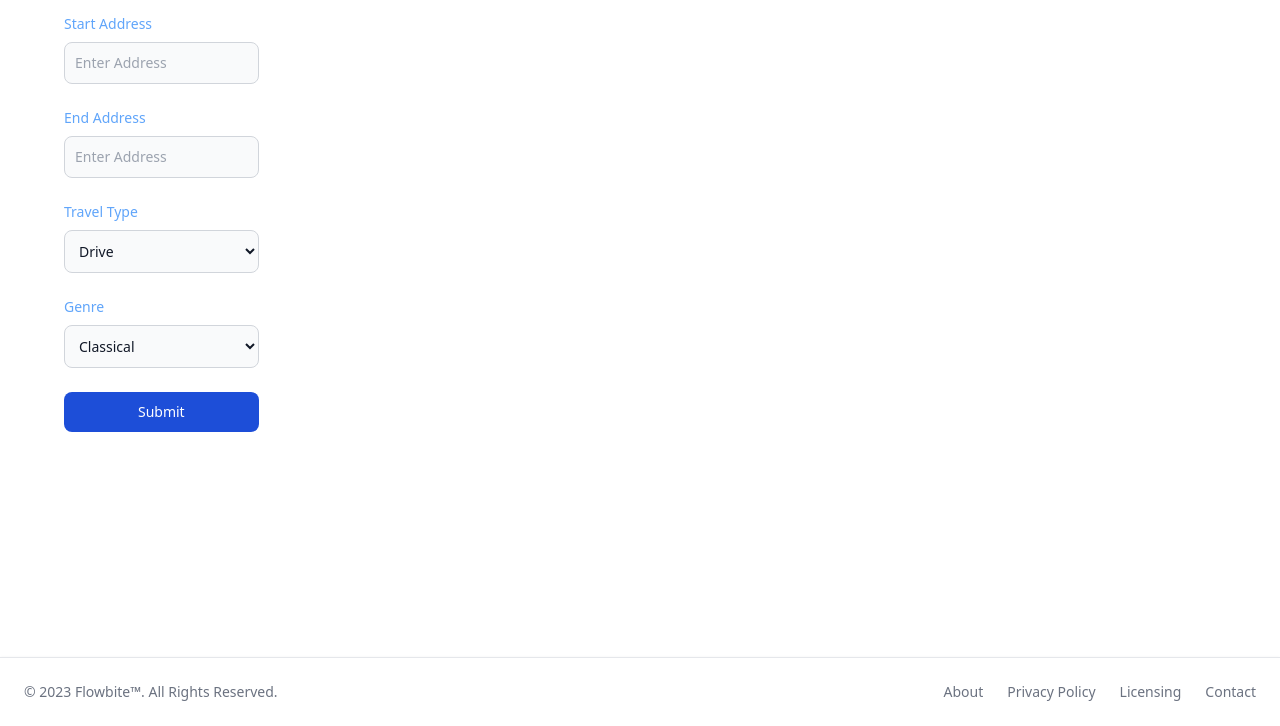
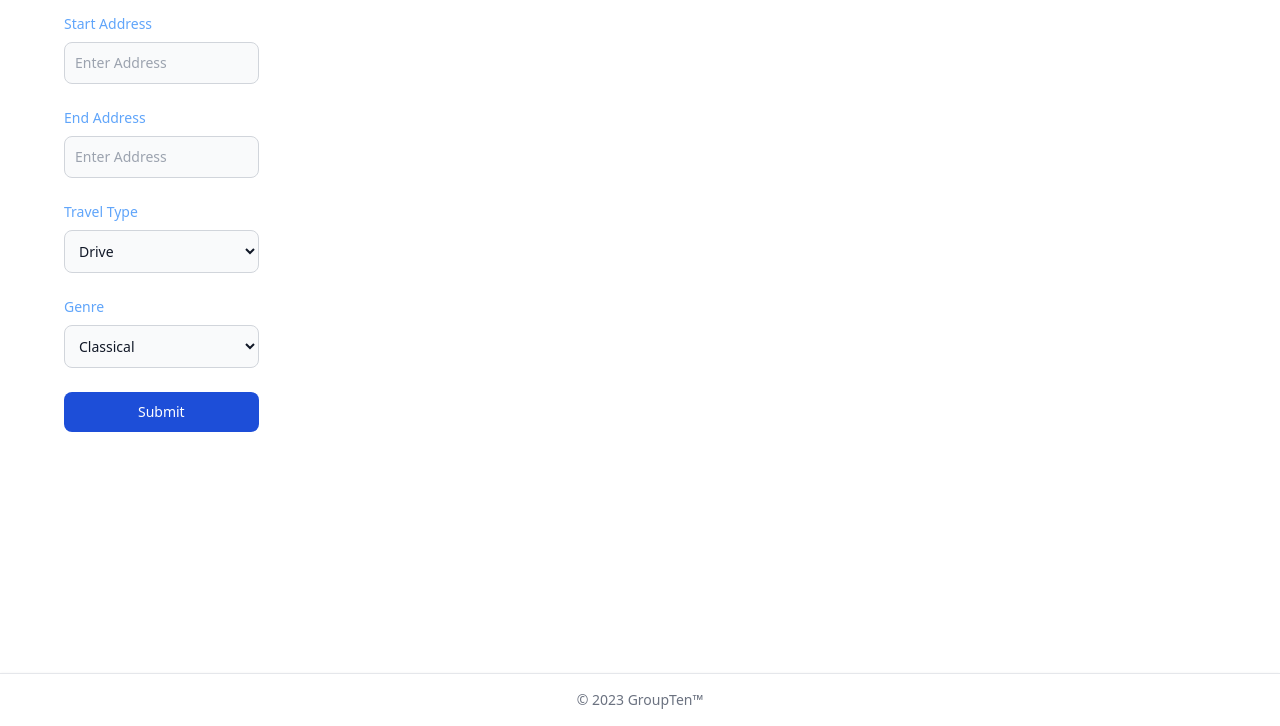
Before and after one commit to AndrewTullos/GroupTenProject1, a website: page index.html in a window 1280 px wide. Shown: the part 74-800 px from the top of the page. Drawn offline with Linux system fonts and the light colour scheme; a script that the page names is missing.

Commit message:
update footer

```diff
--- a/index.html
+++ b/index.html
@@ -18,7 +18,7 @@
 		<link rel="stylesheet" href="./assets/css/output.css" />
 		<link rel="stylesheet" href="./assets/css/tailwind.css" />
 	</head>
-	<body class="bg-white dark:bg-slate-800">
+	<body class="bg-white dark:bg-gray-800">
 		<!-- Header Section -->
 		<header>
 			<nav class="bg-white border-gray-200 dark:bg-gray-600">
@@ -57,7 +57,7 @@
 			</nav>
 		</header>
 		<!-- Main Content Section -->
-		<main class="flex text-white h-[vh100] w-[90%] m-auto py-4">
+		<main class="flex h-[vh100] w-[90%] m-auto py-4">
 			<!-- Form Section -->
 			<section id="form-section" class="flex w-[20%] pr-4">
 				<form class="w-full">
@@ -156,30 +156,14 @@
 				</section>
 			</div>
 		</main>
+		<footer
+			class="fixed bottom-0 left-0 z-20 w-full p-4 bg-white border-t border-gray-200 shadow flex justify-center dark:bg-gray-600 dark:border-gray-400">
+			<span class="text-sm text-gray-500 text-center dark:text-white"
+				>© 2023 <a href="https://github.com/AndrewTullos/GroupTenProject1" class="hover:underline">GroupTen™</a>
+			</span>
+		</footer>
 		<script src="./assets/js/darkmode.js"></script>
 		<script src="./assets/js/route.js"></script>
 		<script src="./assets/js/spotify.js"></script>
-		<!-- Footer Section -->
-
-		<footer
-			class="fixed bottom-0 left-0 z-20 w-full p-4 bg-white border-t border-gray-200 shadow md:flex md:items-center md:justify-between md:p-6 dark:bg-gray-800 dark:border-gray-600">
-			<span class="text-sm text-gray-500 sm:text-center dark:text-gray-400"
-				>© 2023 <a href="https://flowbite.com/" class="hover:underline">Flowbite™</a>. All Rights Reserved.
-			</span>
-			<ul class="flex flex-wrap items-center mt-3 text-sm font-medium text-gray-500 dark:text-gray-400 sm:mt-0">
-				<li>
-					<a href="#" class="mr-4 hover:underline md:mr-6">About</a>
-				</li>
-				<li>
-					<a href="#" class="mr-4 hover:underline md:mr-6">Privacy Policy</a>
-				</li>
-				<li>
-					<a href="#" class="mr-4 hover:underline md:mr-6">Licensing</a>
-				</li>
-				<li>
-					<a href="#" class="hover:underline">Contact</a>
-				</li>
-			</ul>
-		</footer>
 	</body>
 </html>
```
Also changed, not shown: assets/css/output.css.
